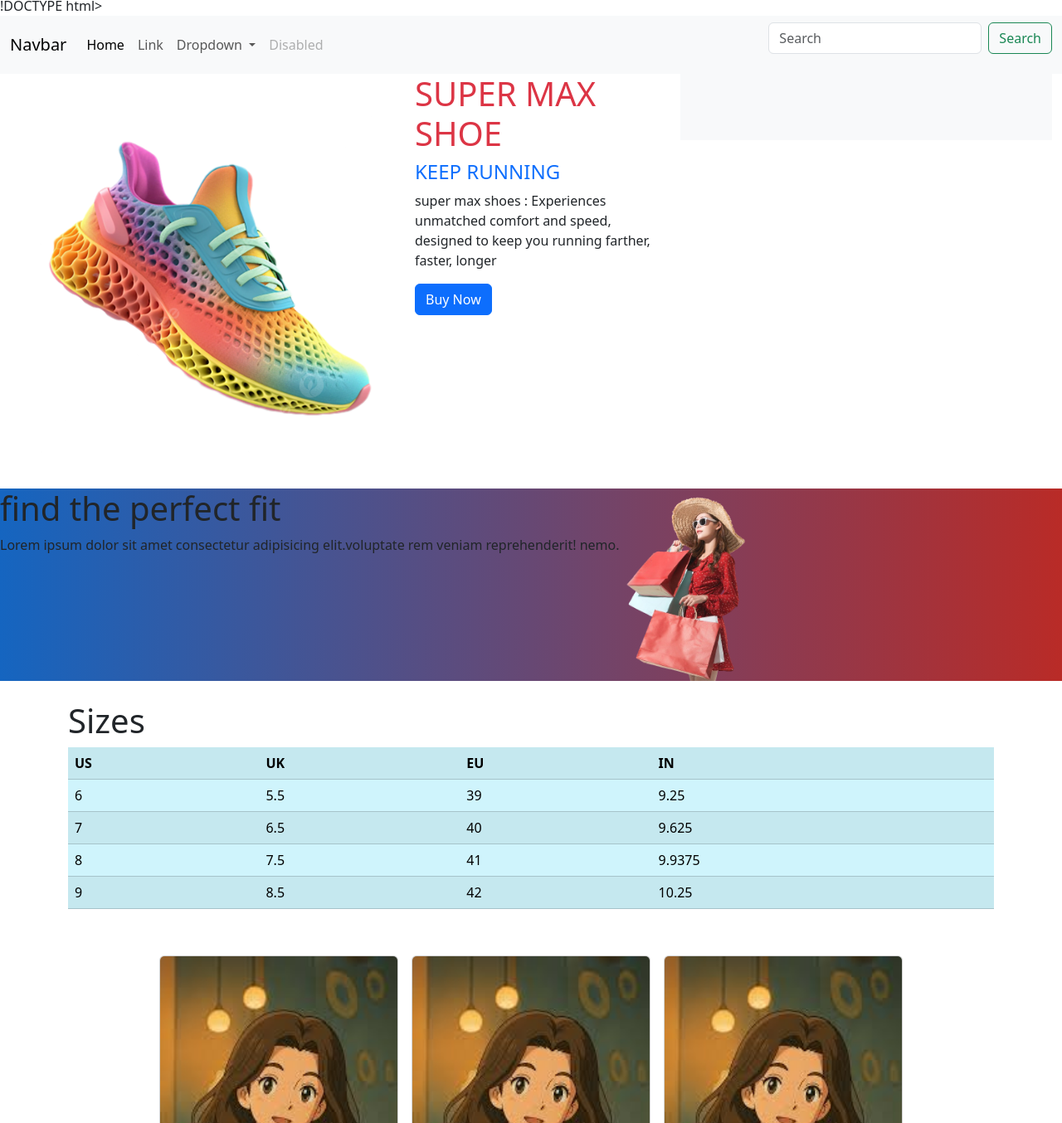
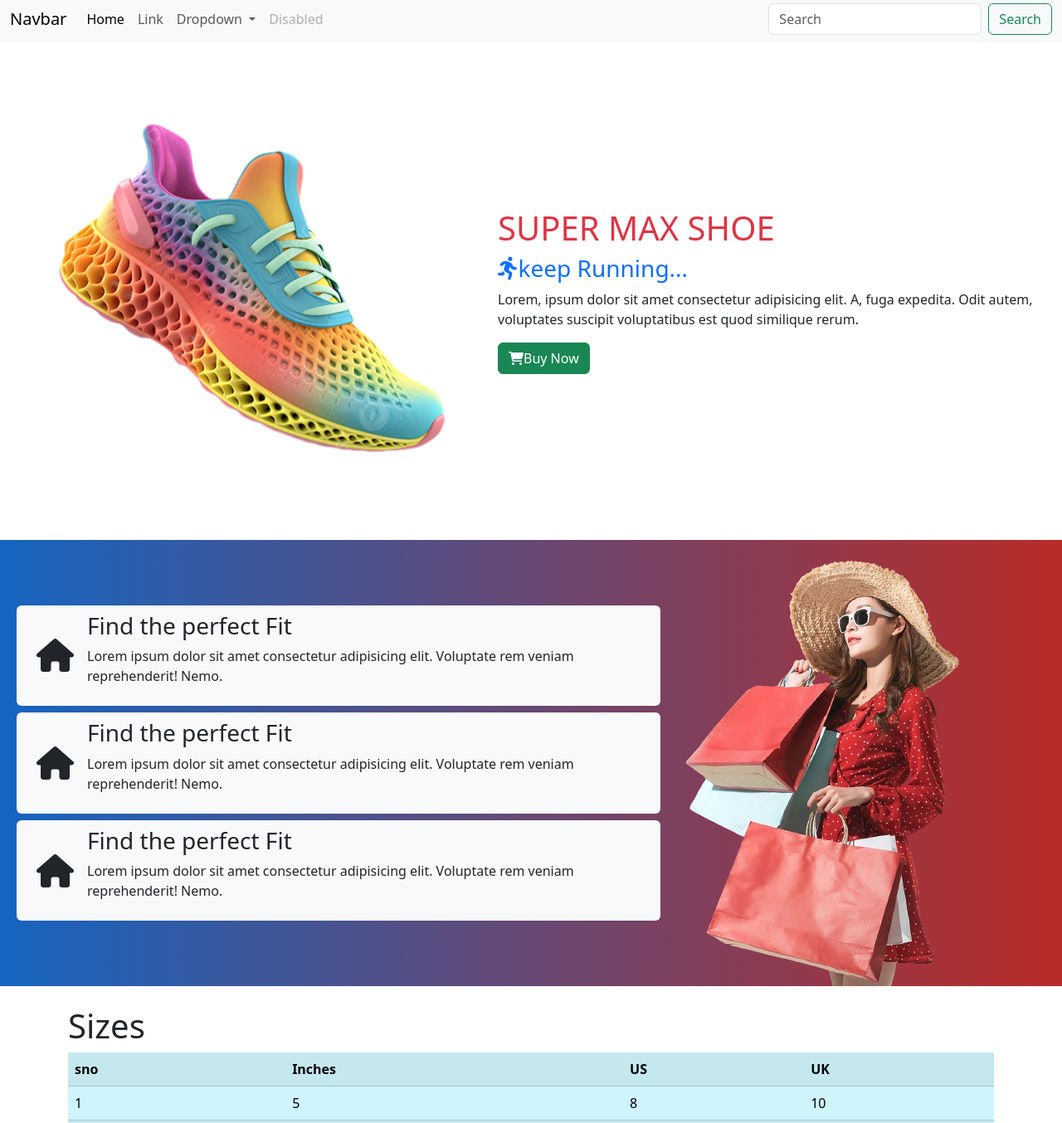
Before and after one commit to menhajmd/shoe-store, a plain HTML site: page index.html in a window 1280 px wide. Shown: the part 5-1359 px from the top of the page at 83% size. Drawn offline with nearby package versions, Linux system fonts and the light colour scheme.

Commit message:
Add files via upload

```diff
--- a/index.html
+++ b/index.html
@@ -1,12 +1,13 @@
-!DOCTYPE html>
+<!DOCTYPE html>
 <html lang="en">
 <head>
     <meta charset="UTF-8">
     <meta name="viewport" content="width=device-width, initial-scale=1.0">
     <link href="https://cdn.jsdelivr.net/npm/bootstrap@5.3.5/dist/css/bootstrap.min.css" rel="stylesheet" integrity="sha384-SgOJa3DmI69IUzQ2PVdRZhwQ+dy64/BUtbMJw1MZ8t5HZApcHrRKUc4W0kG879m7" crossorigin="anonymous">
+    <link rel="stylesheet" href="https://cdnjs.cloudflare.com/ajax/libs/font-awesome/6.7.2/css/all.min.css" integrity="sha512-Evv84Mr4kqVGRNSgIGL/F/aIDqQb7xQ2vcrdIwxfjThSH8CSR7PBEakCr51Ck+w+/U6swU2Im1vVX0SVk9ABhg==" crossorigin="anonymous" referrerpolicy="no-referrer" />
     <title>Document</title>
     <style>
-        .h{
+        .sec-2{
             background: #b92b27;  /* fallback for old browsers */
 background: -webkit-linear-gradient(to right, #1565C0, #b92b27);  /* Chrome 10-25, Safari 5.1-6 */
 background: linear-gradient(to right, #1565C0, #b92b27); /* W3C, IE 10+/ Edge, Firefox 16+, Chrome 26+, Opera 12+, Safari 7+ */
@@ -15,6 +16,7 @@ background: linear-gradient(to right, #1565C0, #b92b27); /* W3C, IE 10+/ Edge, F
     </style>
 </head>
 <body>
+
     <nav class="navbar navbar-expand-lg bg-body-tertiary">
         <div class="container-fluid">
           <a class="navbar-brand" href="#">Navbar</a>
@@ -51,68 +53,80 @@ background: linear-gradient(to right, #1565C0, #b92b27); /* W3C, IE 10+/ Edge, F
           </div>
         </div>
       </nav>
-      <div class="d-flex justify-content-evevntly">
+
+      <div class="d-flex jusity-content-ceter align-items-center">
+        <img src="shoe-1.png" alt="" width="600px" >
 
       <div>
-        <img src="shoe-1.png" width="500px" alt="super max shoe" class="img-fluidhero-shoe">
-      </div>
-      <div>
-        <h1 class="text-danger">SUPER MAX SHOE </h1>
-        <h4 class="text-primary">KEEP RUNNING </h4>
-        <P> super max shoes : Experiences unmatched comfort and speed, designed to keep you running farther, faster, longer</P>
-        <button type="button" class="btn btn-primary">Buy Now</button>
-      </div>
-      <div class="container-fluid sec:2 ">
-        <div class="bg-light p-4 d-flex align-items-center">
-            <i class="fa-solid fa-house fs-1 m-3"></i>
-        </div>
-        <div>
+        <h1 class="text-danger">SUPER MAX SHOE</h1>
+        <h3 class="text-primary"><i class="fa-solid fa-person-running"></i>keep Running...</h3>
+        <p>Lorem, ipsum dolor sit amet consectetur adipisicing elit. A, fuga expedita. Odit autem, voluptates suscipit voluptatibus est quod similique rerum.</p>
+        <a href="" class="btn btn-success"><i class="fa-solid fa-cart-shopping"></i>Buy Now</a>
       </div>
 
       </div>
-</div>
-    <div class="d-flex h">
+
+      <div class="container-fluid d-flex align-items-center sec-2">
+
       <div>
-            <h1>find the perfect fit</h1>
-        <p>Lorem ipsum dolor sit amet consectetur adipisicing elit.voluptate rem veniam reprehenderit! nemo.</p>
-
-        </div>
+        <div class="bg-light m-2 p-2 d-flex align-items-center rounded">
+            <i class="fa-solid fa-house fs-1 m-3"></i>
             <div>
-            <img src="girl-1.png" width="200px" alt="">
+                <h3>Find the perfect Fit</h1>
+            <p>Lorem ipsum dolor sit amet consectetur adipisicing elit. Voluptate rem veniam reprehenderit! Nemo.</p>
             </div>
         </div>
+        <div class="bg-light m-2 p-2 d-flex align-items-center rounded">
+            <i class="fa-solid fa-house fs-1 m-3"></i>
+            <div>
+                <h3>Find the perfect Fit</h1>
+            <p>Lorem ipsum dolor sit amet consectetur adipisicing elit. Voluptate rem veniam reprehenderit! Nemo.</p>
+            </div>
+        </div>
+        <div class="bg-light m-2 p-2 d-flex align-items-center rounded">
+            <i class="fa-solid fa-house fs-1 m-3"></i>
+            <div>
+                <h3>Find the perfect Fit</h1>
+            <p>Lorem ipsum dolor sit amet consectetur adipisicing elit. Voluptate rem veniam reprehenderit! Nemo.</p>
+            </div>
+        </div>
+      </div>
+
+        <img src="girl-1.png" alt="">
+      </div>
+
       <div class="container py-4">
         <h1>Sizes</h1>
         <table class="table table-striped table-info">
             <tr>
+                <th>sno</th>
+                <th>Inches</th>
                 <th>US</th>
                 <th>UK</th>
-              <th>EU</th>
-              <th>IN</th>
             </tr>
             <tr>
-              <td>6</td>
-              <td>5.5</td>
-              <td>39</td>
-              <td>9.25</td>
+                <td>1</td>
+                <td>5</td>
+                <td>8</td>
+                <td>10</td>
             </tr>
             <tr>
-              <td>7</td>
-              <td>6.5</td>
-              <td>40</td>
-              <td>9.625</td>
+                <td>2</td>
+                <td>4</td>
+                <td>6</td>
+                <td>8</td>
             </tr>
             <tr>
-              <td>8</td>
-              <td>7.5</td>
-              <td>41</td>
-              <td>9.9375</td>
+                <td>3</td>
+                <td>6</td>
+                <td>9</td>
+                <td>12</td>
             </tr>
             <tr>
-              <td>9</td>
-              <td>8.5</td>
-              <td>42</td>
-              <td>10.25</td>
+                <td>4</td>
+                <td>3</td>
+                <td>5</td>
+                <td>7</td>
             </tr>
         </table>
     </div>
```
Lines whose indentation alone changed are shown as unchanged.
